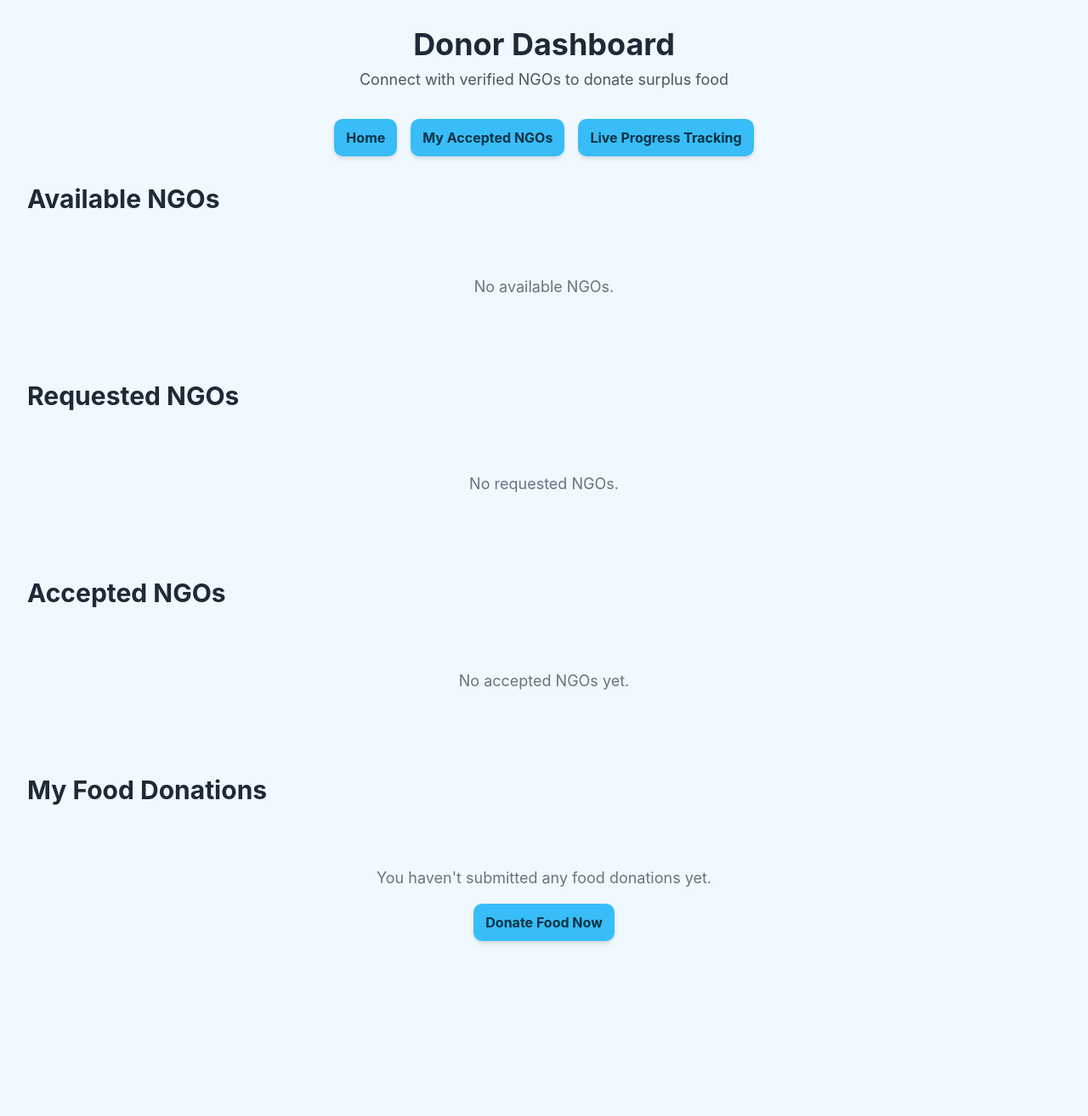
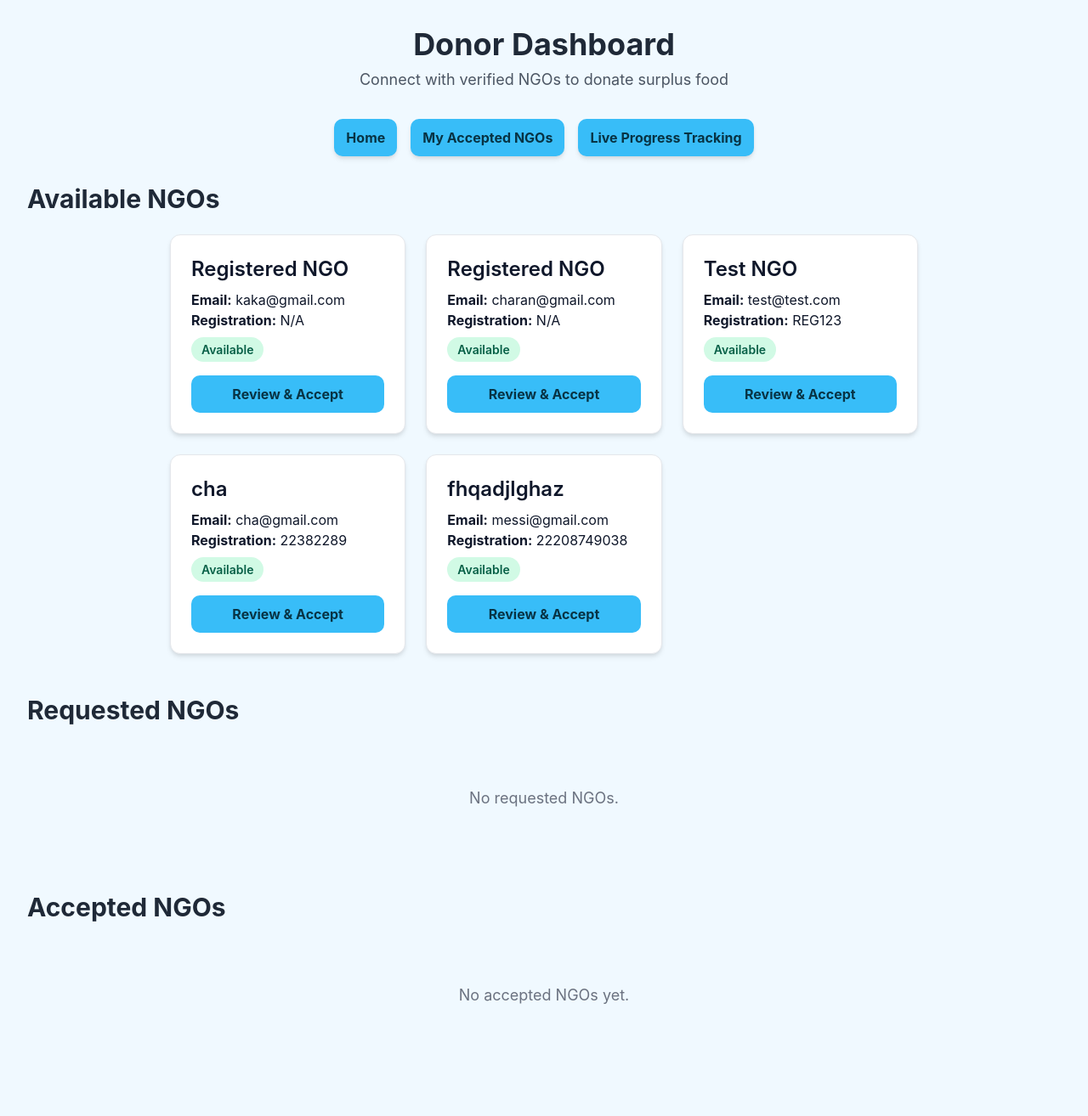
Before and after one commit to Kaushikkrushnan/FoodBridge, a Flask app: page /donor_dashboard in a window 1280 px wide. Shown: the whole page at 85% size. Before the commit the page ends 1111 px from the top, so only its background shows below. Run offline with Flask 3, Linux system fonts and the light colour scheme; data comes from the database, SQL or seed files in the repository.

Commit message:
Remove Available Volunteers from live tracking, add navigation to NGO dashboard, restore Donor dashboard, show all registered NGOs
Co-authored-by: Kaushikkrushnan <183232053+Kaushikkrushnan@users.noreply.github.com>

```diff
--- a/Templates/Donor_dashboard.html
+++ b/Templates/Donor_dashboard.html
@@ -86,40 +86,6 @@
                 {% else %}
                     <div class="col-span-full text-center py-12">
                         <p class="text-gray-500 text-lg">No accepted NGOs yet.</p>
-                    </div>
-                {% endif %}
-            </div>
-        </div>
-
-        <!-- My Food Donations Section -->
-        <div class="mb-12">
-            <h2 class="text-3xl font-bold text-gray-800 mb-6">My Food Donations</h2>
-            <div class="dashboard-grid grid grid-cols-1 md:grid-cols-2 lg:grid-cols-3 gap-6" id="my-donations-grid">
-                {% if donor_food_donations %}
-                    {% for donation in donor_food_donations %}
-                    <div class="donation-card bg-white p-6 rounded-lg shadow-lg border border-gray-200">
-                        <h3 class="text-2xl font-semibold mb-2">{{ donation.organization_name or 'My Donation' }}</h3>
-                        <p><strong>Food Type:</strong> {{ donation.food_type or 'N/A' }}</p>
-                        <p><strong>Quantity:</strong> {{ donation.quantity or 'N/A' }}</p>
-                        <p><strong>Pickup Location:</strong> {{ donation.pickup_location or 'N/A' }}</p>
-                        <p><strong>Pickup Time:</strong> {{ donation.ready_for_pickup_time or 'N/A' }}</p>
-                        <p><strong>Category:</strong> {{ donation.category or 'N/A' }}</p>
-                        <p><strong>Cuisine:</strong> {{ donation.cuisine_type or 'N/A' }}</p>
-                        <p><strong>Spice Level:</strong> {{ donation.spice_level or 'N/A' }}</p>
-                        <p class="text-sm text-gray-500 mt-2">Created: {{ donation.created_at or 'N/A' }}</p>
-                        {% if donation.status == 'accepted' %}
-                        <span class="status-badge status-active mt-2 inline-block">Accepted by NGO</span>
-                        {% elif donation.status == 'pending' %}
-                        <span class="status-badge status-occupied mt-2 inline-block">Pending</span>
-                        {% else %}
-                        <span class="status-badge status-vacant mt-2 inline-block">Available</span>
-                        {% endif %}
-                    </div>
-                    {% endfor %}
-                {% else %}
-                    <div class="col-span-full text-center py-12">
-                        <p class="text-gray-500 text-lg">You haven't submitted any food donations yet.</p>
-                        <a href="{{ url_for('food_donor') }}" class="btn bg-sky-600 text-white px-5 py-2 rounded-lg shadow-md hover:bg-sky-700 transition duration-300 mt-4 inline-block">Donate Food Now</a>
                     </div>
                 {% endif %}
             </div>
--- a/routes/dashboard_routes.py
+++ b/routes/dashboard_routes.py
@@ -129,11 +129,10 @@ def donor_dashboard():
     auth_conn = get_auth_db_connection()
     app_conn = get_db_connection()
 
-    # Get all verified NGOs from auth.db
+    # Get all registered NGOs from auth.db (show all, not just verified)
     all_ngos = auth_conn.execute('''
         SELECT id, name, email, registration_number, verified
         FROM users
-        WHERE verified = 1
         ORDER BY name
     ''').fetchall()
 
@@ -174,19 +173,6 @@ def donor_dashboard():
         else:
             available_ngos.append(ngo_dict)
 
-    # Fetch food donations submitted by current donor from food_donors table
-    if current_donor_name:
-        donor_food_donations = app_conn.execute('''
-            SELECT id, organization_name, food_type, quantity, ready_for_pickup_time, pickup_location,
-                   category, cuisine_type, spice_level, created_at, status, selected_ngo_id
-            FROM food_donors
-            WHERE organization_name = ?
-            ORDER BY created_at DESC
-        ''', (current_donor_name,)).fetchall()
-        donor_food_donations = [dict(row) for row in donor_food_donations]
-    else:
-        donor_food_donations = []
-
     auth_conn.close()
     app_conn.close()
 
@@ -194,7 +180,6 @@ def donor_dashboard():
                          available_ngos=available_ngos,
                          requested_ngos=requested_ngos,
                          accepted_ngos=accepted_ngos,
-                         donor_food_donations=donor_food_donations,
                          **user_info)
 
 
```
Also changed, not shown: Templates/NGO_dashboard.html (+6 -1 lines), Templates/progress.html (+1 -19 lines).
